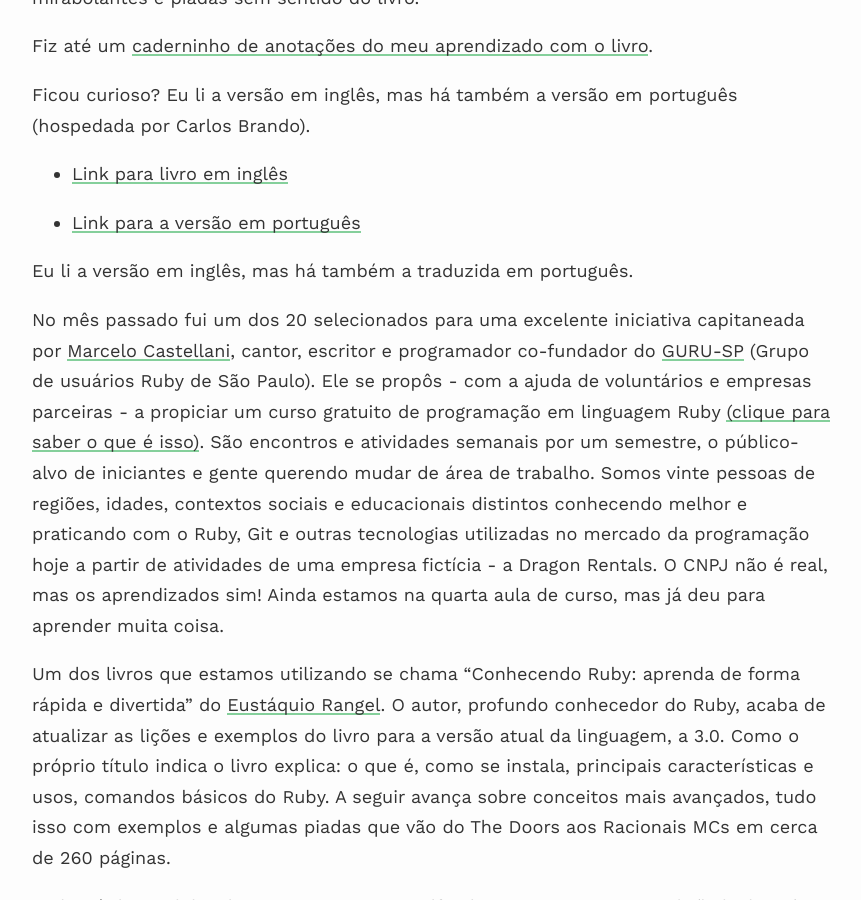
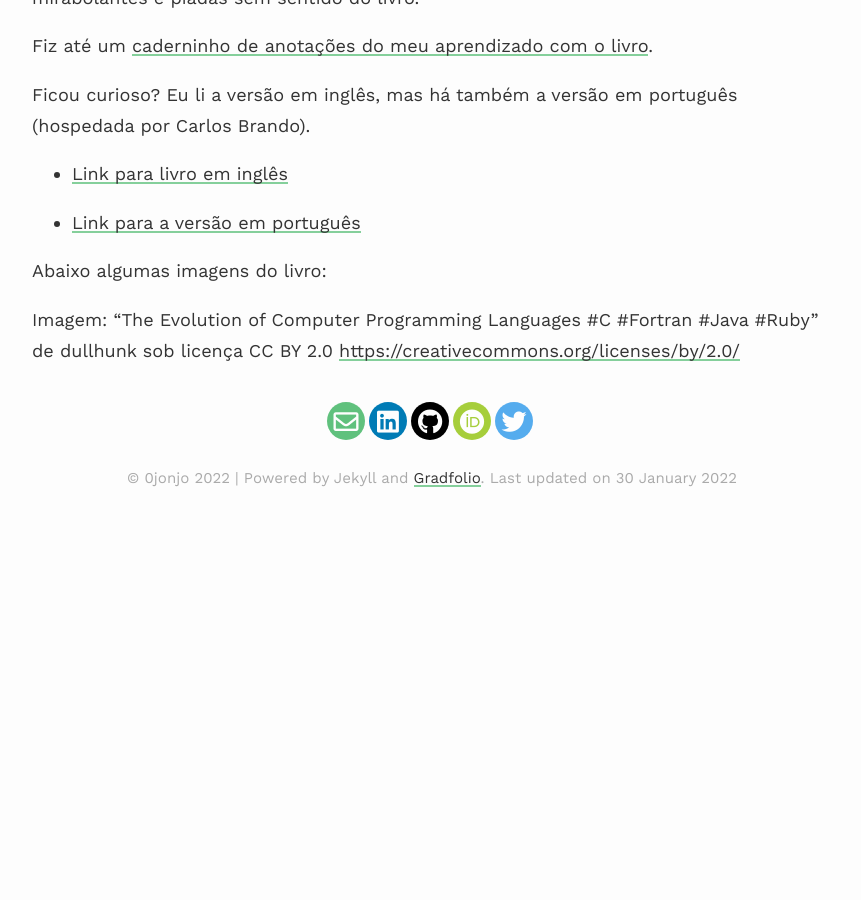
Before and after one commit to 0jonjo/0jonjo.github.io, a Jekyll site: the page built from _posts/2022-01-31-poignant-guide-ruby.md, in a window 1280 px wide and 900 px high, scrolled down 955 px. Shown: the whole window, without its empty margins (208-1069 px from the left). Built offline with Jekyll 4.4.1, drawn with Linux system fonts in a browser that asks for light colours; nearby versions of some CDN libraries; after the commit the page ends 1448 px from its top, so only the background shows below that; some of the changed text lies outside the part shown.

Commit message:
update poignant post

```diff
--- a/_posts/2022-01-31-poignant-guide-ruby.md
+++ b/_posts/2022-01-31-poignant-guide-ruby.md
@@ -5,7 +5,7 @@
 tags: ruby ensino livro programming poignant education guide code why lucky  stiff rubyonrails rails
 categories: misc
 youtubeId:
-image: https://live.staticflickr.com/4092/4833512699_761a3fcc61_b.jpg
+image:
 ---
 
 Um quadrinho de humor ácido? Guia de programação? Literatura non-sense? Livro de metalinguagem? É difícil classificar o [Poignant Guide to Ruby](http://poignant.guide/book/) porque ele é isso tudo ao mesmo tempo. Nos seus capítulos, [why the lucky stiff (pseudônimo atribuído a Jonathan Gillette)](https://en.wikipedia.org/wiki/Why_the_lucky_stiff), mobiliza toda sua criatividade como escritor, músico, desenhista e desenvolvedor para ensinar o leitor a utilizar a linguagem de programação [Ruby](https://www.ruby-lang.org/pt/) do passo zero a técnicas mais avançadas.
@@ -24,19 +24,6 @@
 
 - [Link para a versão em português](http://why.carlosbrando.com/chapter-1.html)
 
-
-
-
-Eu li a versão em inglês, mas há também a traduzida em português.
-
-No mês passado fui um dos 20 selecionados para uma excelente iniciativa capitaneada por [Marcelo Castellani](https://twitter.com/mfcastellani), cantor, escritor e programador co-fundador do [GURU-SP](https://www.gurusp.org/) (Grupo de usuários Ruby de São Paulo). Ele se propôs - com a ajuda de voluntários e empresas parceiras - a propiciar um curso gratuito de programação em linguagem Ruby [(clique para saber o que é isso)](https://pt.wikipedia.org/wiki/Ruby_%28linguagem_de_programa%C3%A7%C3%A3o%29). São encontros e atividades semanais por um semestre, o público-alvo de iniciantes e gente querendo mudar de área de trabalho. Somos vinte pessoas de regiões, idades, contextos sociais e educacionais distintos conhecendo melhor e praticando com o Ruby, Git e outras tecnologias utilizadas no mercado da programação hoje a partir de atividades de uma empresa fictícia - a Dragon Rentals. O CNPJ não é real, mas os aprendizados sim! Ainda estamos na quarta aula de curso, mas já deu para aprender muita coisa.
-
-Um dos livros que estamos utilizando se chama "Conhecendo Ruby: aprenda de forma rápida e divertida" do [Eustáquio Rangel](https://leanpub.com/u/taq). O autor, profundo conhecedor do Ruby, acaba de atualizar as lições e exemplos do livro para a versão atual da linguagem, a 3.0. Como o próprio título indica o livro explica: o que é, como se instala, principais características e usos, comandos básicos do Ruby. A seguir avança sobre conceitos mais avançados, tudo isso com exemplos e algumas piadas que vão do The Doors aos Racionais MCs em cerca de 260 páginas.
-
-A obra é disponibilizada gratuitamente em pdf pelo autor no site Leanpub (link abaixo) , vale muito baixar quem quer entrar no mundo do Ruby ou que deseja dar os primeiros passos no mundo da programação.
-
-[Clique aqui para fazer o download do livro](https://leanpub.com/conhecendo-ruby)
-
-![image](https://user-images.githubusercontent.com/64807181/127940047-e0935efb-2d5c-4b85-bf52-9e0ce142bcb7.png)
+Abaixo algumas imagens do livro:
 
 Imagem: "The Evolution of Computer Programming Languages #C #Fortran #Java #Ruby" de dullhunk sob licença CC BY 2.0 [https://creativecommons.org/licenses/by/2.0/](https://creativecommons.org/licenses/by/2.0/)
```
